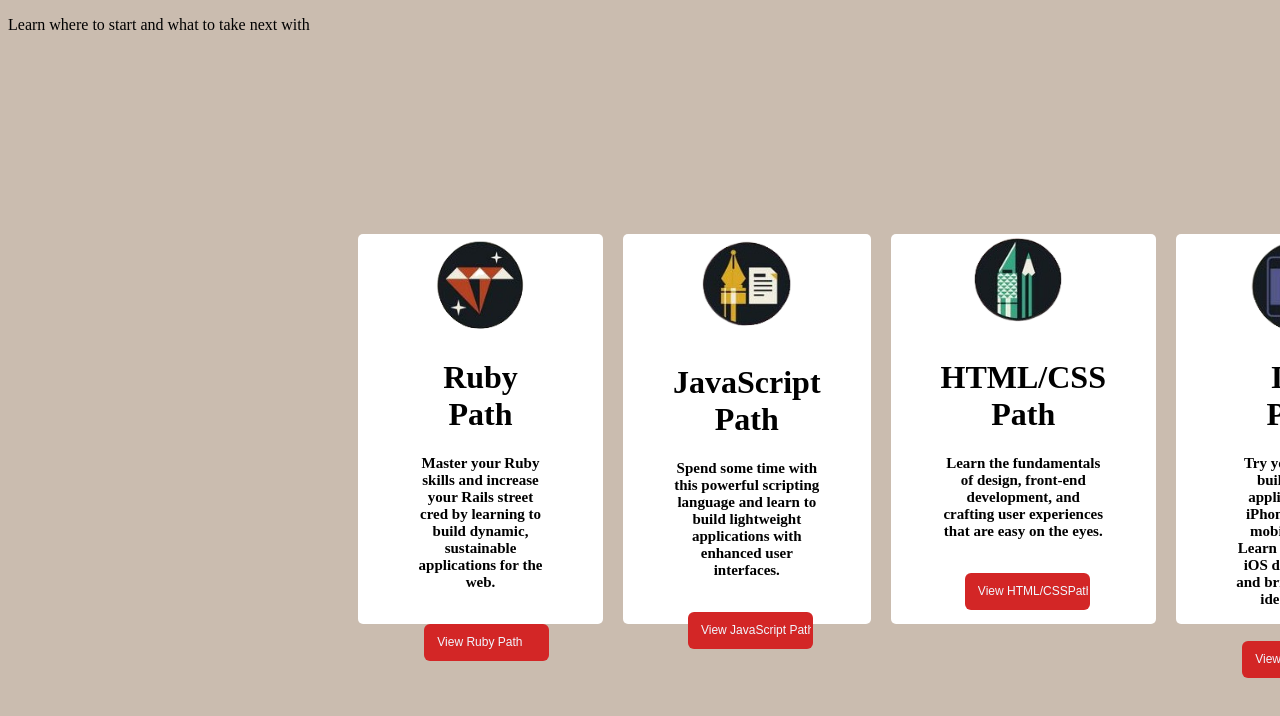
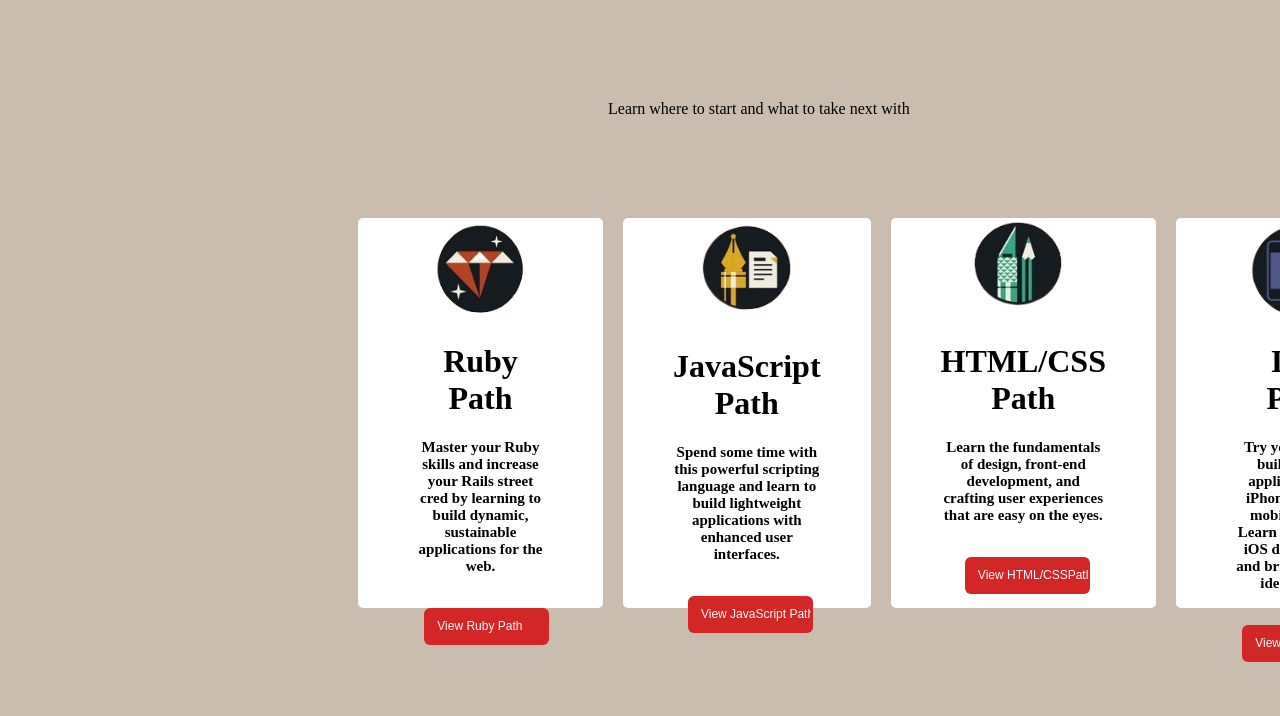
Before and after one commit to NathanTorrente/Tela_Copiando, a plain HTML site: page index.html in a window 1280 px wide. Shown: the top 716 px of the page. Drawn offline with Linux system fonts and the light colour scheme; files whose address does not match are found by name.

Commit message:
4º Alter

```diff
--- a/css/estilo.css
+++ b/css/estilo.css
@@ -3,10 +3,12 @@ body {
 
 }
 p{
-margin-bottom: 200px;
+    margin-top: 100px;
+    margin-left: 600px;
 }
 
 h3{
+
     font-size: 15px;
     font-style: normal;
     font-family: 'Times New Roman', Times, serif;
@@ -19,13 +21,13 @@ h3{
 
 #Todo {
 
-    margin-top: 200px;
+
     display:flex;
 
     width: 20%;
     height: 390px;
     margin: auto;
-    margin-top: 200px;
+    margin-top: 100px;
     border-radius: 16px ;
     margin-left: 350px;
 }
```
